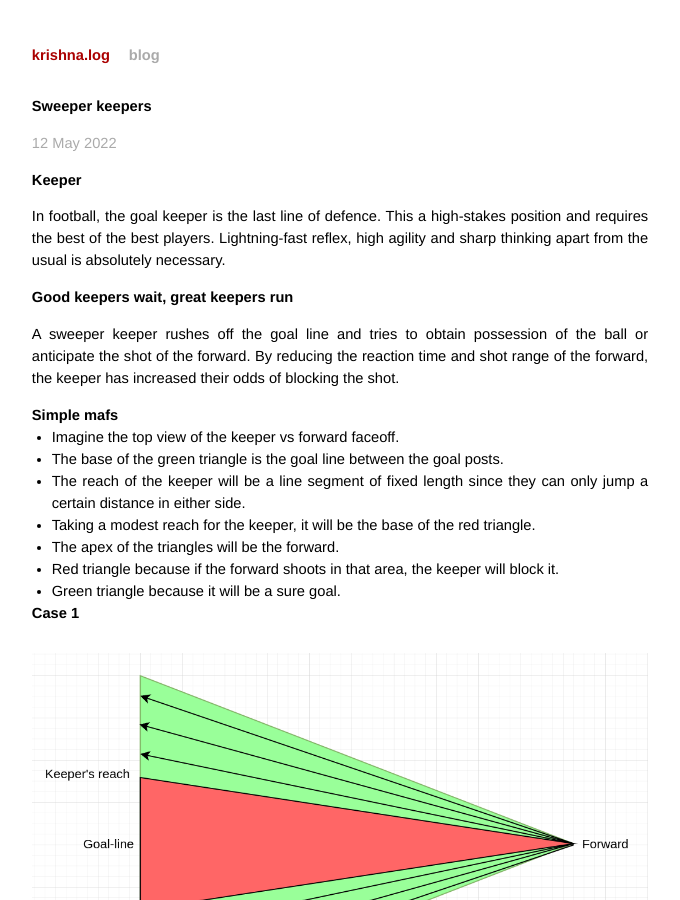
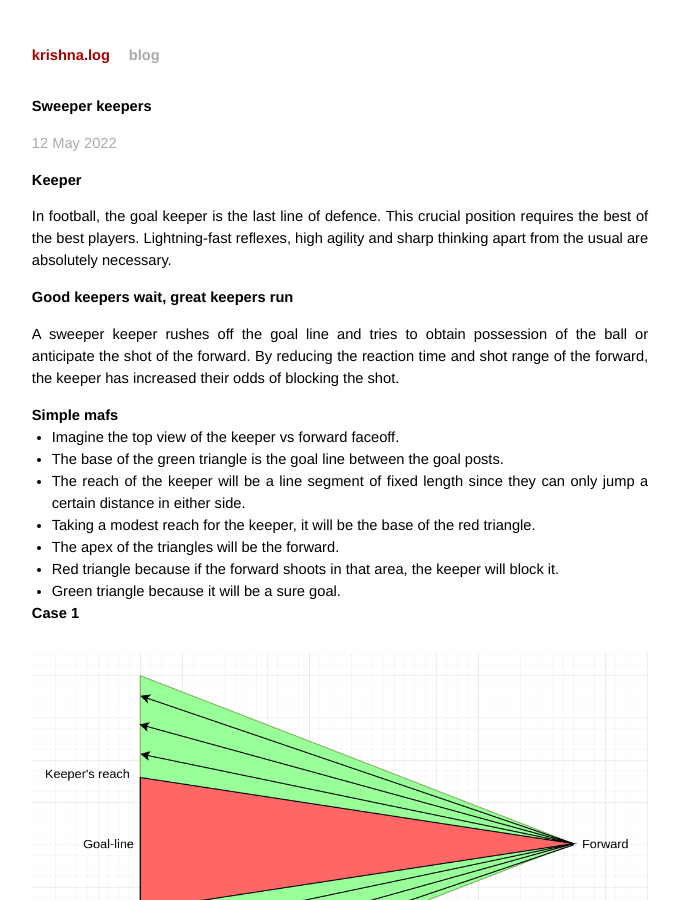
Before and after one commit to lordlabuckdas/lordlabuckdas.github.io, a Jekyll site: the page built from _posts/2022-05-12-sweepkeep.md, in a window 1280 px wide and 900 px high. Shown: the whole window, without its empty margins (300-980 px from the left). Built offline with Jekyll 4.4.1, drawn with Linux system fonts in a browser that asks for light colours.

Commit message:
fix typos

```diff
--- a/_posts/2022-05-12-sweepkeep.md
+++ b/_posts/2022-05-12-sweepkeep.md
@@ -6,7 +6,7 @@ keywords: football, goalkeeper, neuer, guardiola
 
 # Keeper
 
-In football, the goal keeper is the last line of defence. This a high-stakes position and requires the best of the best players. Lightning-fast reflex, high agility and sharp thinking apart from the usual is absolutely necessary.
+In football, the goal keeper is the last line of defence. This crucial position requires the best of the best players. Lightning-fast reflexes, high agility and sharp thinking apart from the usual are absolutely necessary.
 
 ## Good keepers wait, great keepers run
 
```
